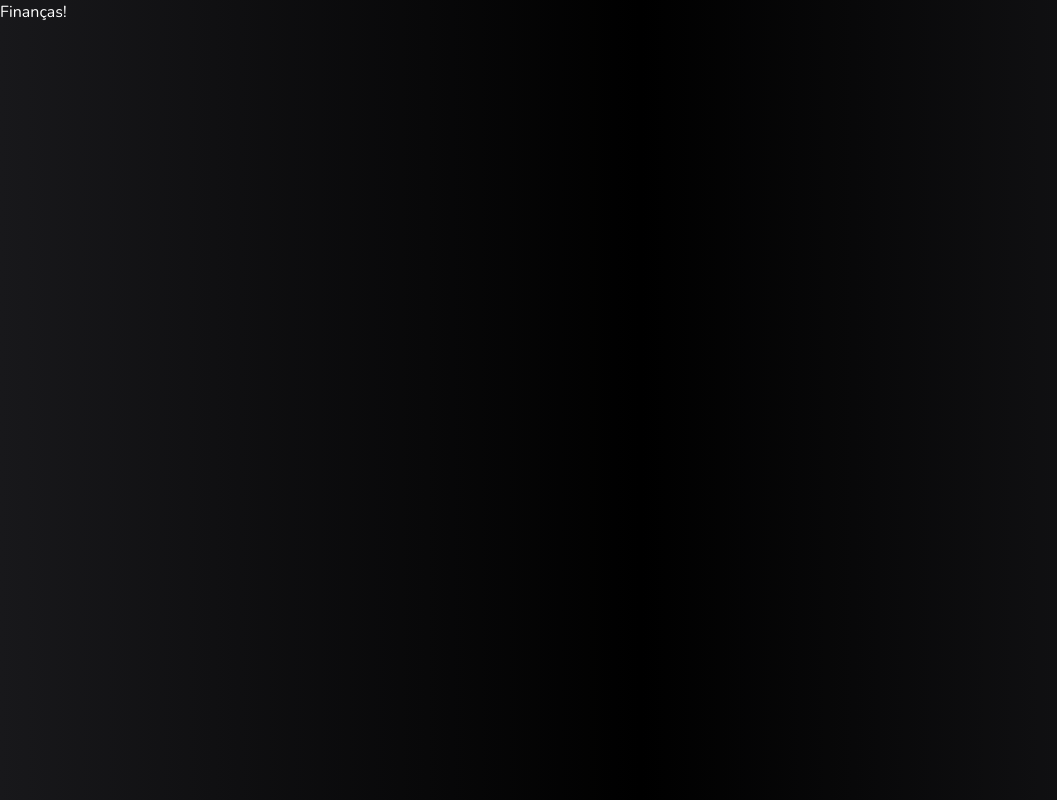
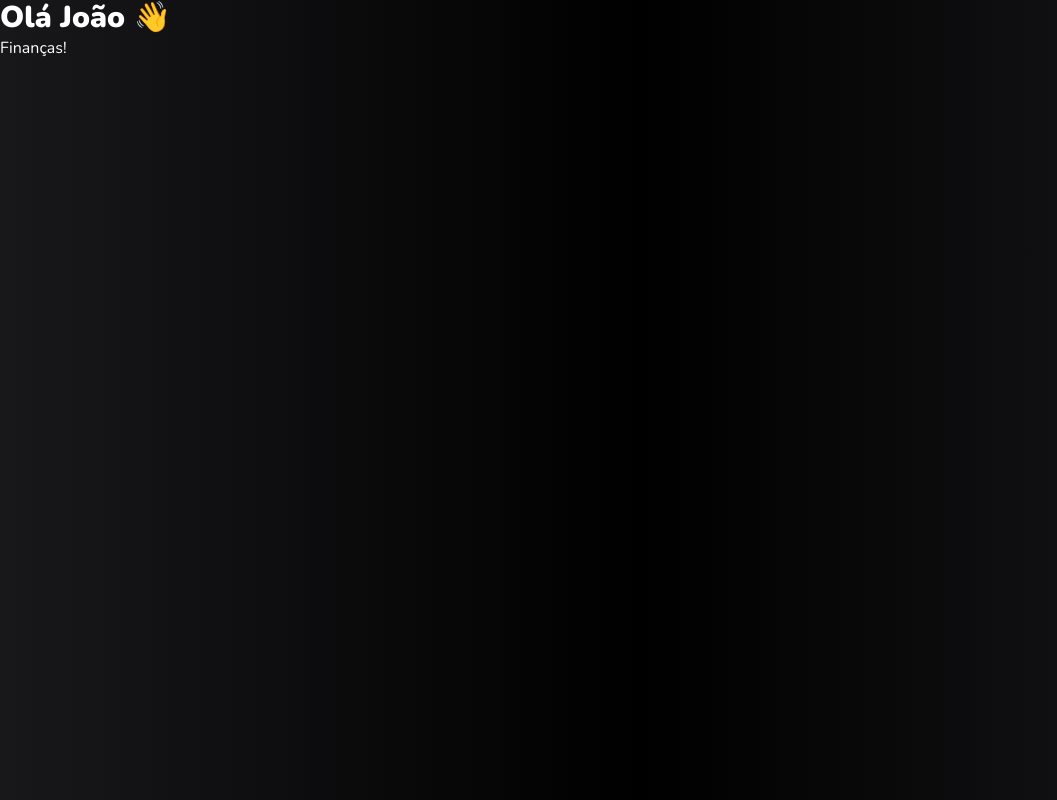
Before and after one commit to JonsMota/Aplicacao_bitcent, a Next.js app: page / in a window 1280 px wide. Shown: the whole page, without its empty margins (0-1057 px from the left). Built offline with nearby package versions, Linux system fonts and the light colour scheme.

Commit message:
configurado o componente finances part2

```diff
--- a/src/components/finances/index.tsx
+++ b/src/components/finances/index.tsx
@@ -1,8 +1,10 @@
 import Page from "../templates/Page"
+import Header from "../templates/Header"
 
 export default function Finances() {
     return (
         <Page>
+            <Header />
             Finanças!
         </Page>
     )
--- /dev/null
+++ b/src/components/templates/Header.tsx
@@ -0,0 +1,9 @@
+import Welcome from "./Welcome"
+
+export default function Header() {
+    return (
+        <div>
+            <Welcome />
+        </div>
+    )
+}
--- /dev/null
+++ b/src/components/templates/Welcome.tsx
@@ -0,0 +1,16 @@
+export default function Welcome() {
+    const user = { name: 'João' }
+
+    function renderName() {
+        return (
+            <span className="hidden sm:inline">
+                {user?.name?.split(' ') [0]}
+            </span>
+        )
+    }
+    return (
+        <div className={`text-3xl font-black`}>
+            Olá {renderName()} 👋
+        </div>
+    )
+}
```
Also changed, not shown: package.json (+21 -20 lines), tsconfig.json (+19 -6 lines), 1 other file (tests, documents, lock files or other folders).
